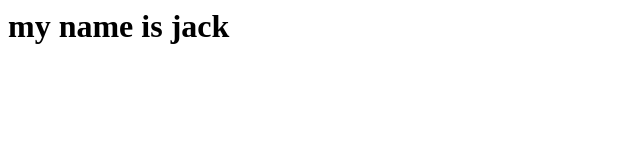
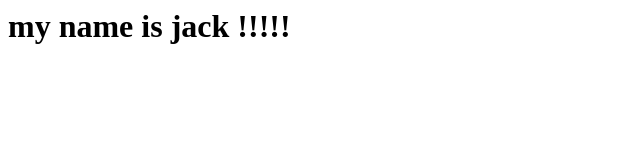
Before and after one commit to sunspla-sh/git-push-test-cohort-3, a plain HTML site: page index.html in a window 1280 px wide. Shown: the full height of the page, 0-640 px from the left. Drawn offline with Linux system fonts and the light colour scheme.

Commit message:
updated index.html

```diff
--- a/index.html
+++ b/index.html
@@ -1 +1 @@
-<h1>my name is jack</h1>
+<h1>my name is jack !!!!!</h1>
```
